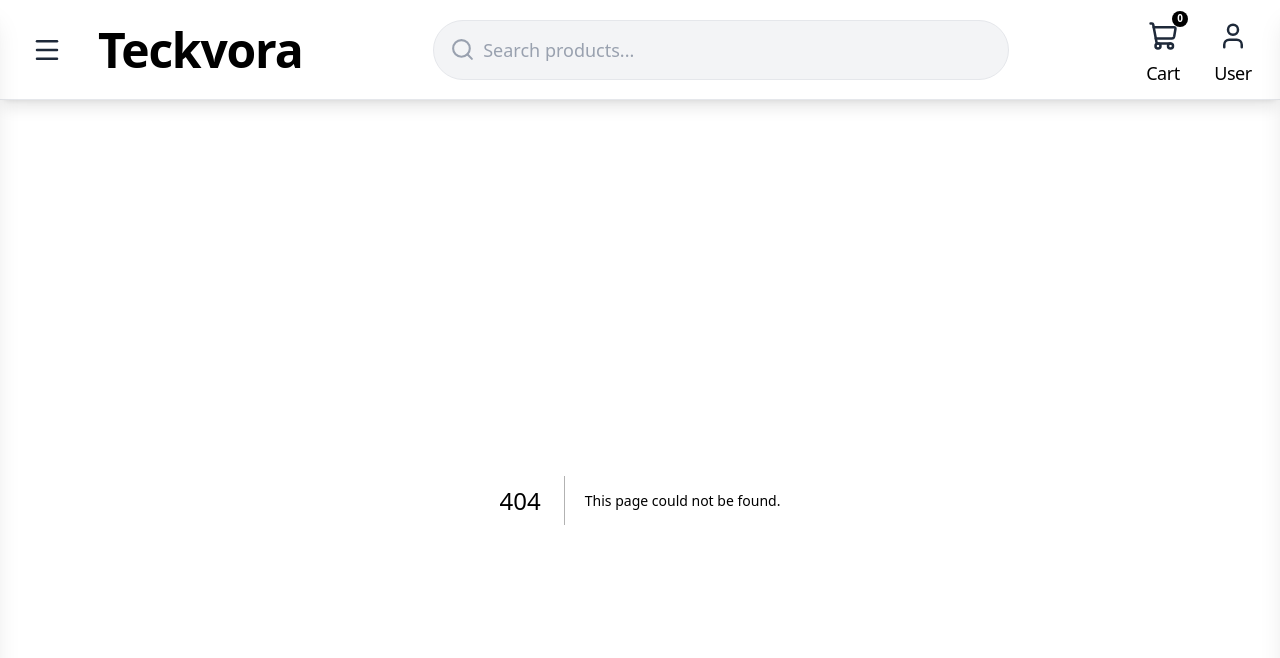
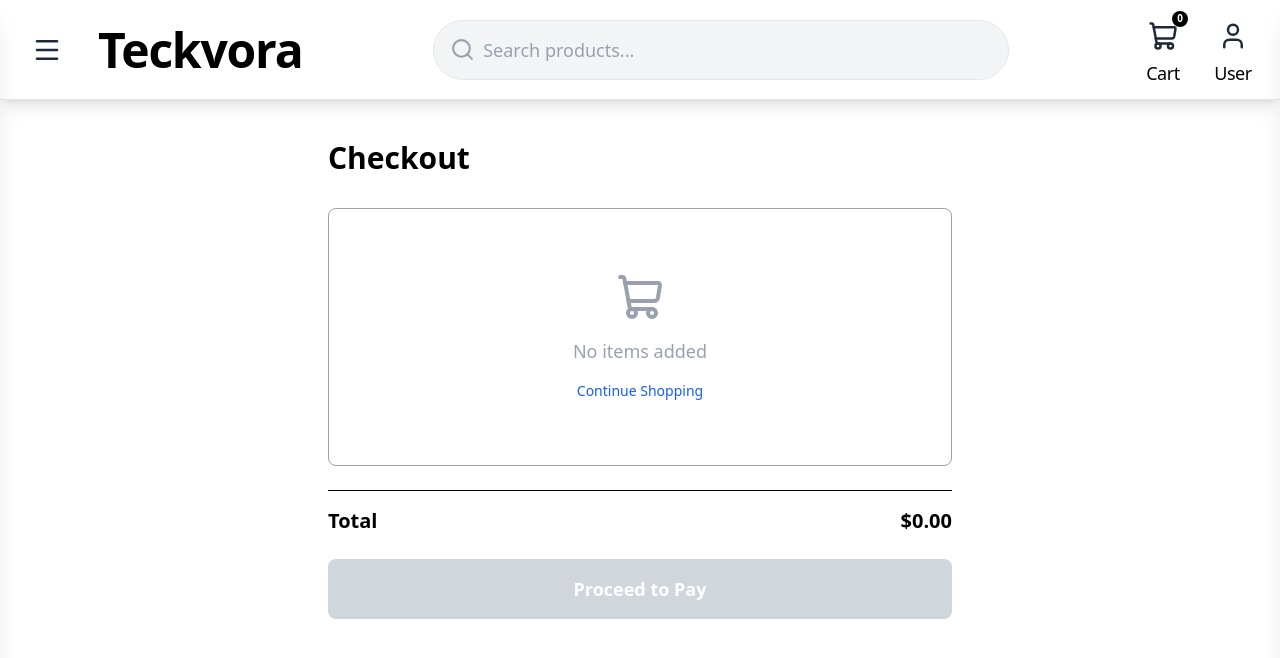
Before and after one commit to oghenetejirinowumi/CSC202-GROUP6-ECOMMERCE, a Next.js app in the folder frontend/: page /checkout in a window 1280 px wide. Before the commit this address had no page. Shown: the top 658 px of the page. Built offline with nearby package versions, Linux system fonts and the light colour scheme.

Commit message:
feat: checkout page

```diff
--- /dev/null
+++ b/frontend/app/checkout/page.tsx
@@ -0,0 +1,37 @@
+import Link from "next/link";
+import { ShoppingCart } from "lucide-react";
+
+const CheckoutPage = () => {
+    return (
+        <div className="max-w-2xl mx-auto px-6 py-10">
+
+            <h1 className="text-3xl font-bold mb-8">Checkout</h1>
+
+            {/* Empty state */}
+            <div className="border rounded-lg p-6 mb-6 flex flex-col items-center justify-center py-16 text-gray-400">
+                <ShoppingCart size={48} />
+                <p className="mt-4 text-lg">No items added</p>
+                <Link href="/" className="mt-4 text-blue-600 hover:underline text-sm">
+                    Continue Shopping
+                </Link>
+            </div>
+
+            {/* Total */}
+            <div className="flex justify-between items-center border-t pt-4 mb-6">
+                <span className="text-xl font-semibold">Total</span>
+                <span className="text-xl font-bold">$0.00</span>
+            </div>
+
+            {/* Proceed to Pay */}
+            <button
+                disabled
+                className="w-full py-4 rounded-lg text-white font-semibold text-lg bg-gray-300 cursor-not-allowed"
+            >
+                Proceed to Pay
+            </button>
+
+        </div>
+    );
+};
+
+export default CheckoutPage;
--- a/frontend/components/cart.tsx
+++ b/frontend/components/cart.tsx
@@ -1,9 +1,9 @@
 "use client";
 
 import { X, ShoppingCart } from "lucide-react";
+import Link from "next/link";  {/* ✅ import goes at the top */}
 
 const CartDrawer = ({ isOpen, onClose }) => {
-    // this will later be replaced with real cart items
     const cartItems = [];
 
     return (
@@ -11,12 +11,12 @@ const CartDrawer = ({ isOpen, onClose }) => {
             {/* Overlay */}
             {isOpen && (
                 <div
-                    className="fixed inset-0 bg-black bg-opacity-50 z-40"
+                    className="fixed inset-0 bg-black/30 z-40"
                     onClick={onClose}
                 />
             )}
 
-            {/* Drawer Panel — slides in from the RIGHT */}
+            {/* Drawer Panel */}
             <div className={`fixed top-0 right-0 h-full w-80 bg-white z-50 shadow-xl transform transition-transform duration-300 ${
                 isOpen ? "translate-x-0" : "translate-x-full"
             }`}>
@@ -35,13 +35,11 @@ const CartDrawer = ({ isOpen, onClose }) => {
                 {/* Cart Items */}
                 <div className="p-4">
                     {cartItems.length === 0 ? (
-                        // Empty cart message
                         <div className="flex flex-col items-center justify-center h-64 text-gray-400">
                             <ShoppingCart size={48} />
                             <p className="mt-4 text-lg">Your cart is empty</p>
                         </div>
                     ) : (
-                        // Cart items will go here later
                         <ul>
                             {cartItems.map((item) => (
                                 <li key={item.id}>{item.name}</li>
@@ -52,9 +50,12 @@ const CartDrawer = ({ isOpen, onClose }) => {
 
                 {/* Footer — Checkout Button */}
                 <div className="absolute bottom-0 left-0 right-0 p-4 border-t">
-                    <button className="w-full bg-blue-600 text-white py-3 rounded-md hover:bg-blue-700 transition-colors font-medium">
+                    <Link
+                        href="/checkout"
+                        className="block w-full bg-blue-600 text-white py-3 rounded-md hover:bg-blue-700 transition-colors font-medium text-center"
+                    >
                         Checkout
-                    </button>
+                    </Link>
                 </div>
 
             </div>
```
Also changed, not shown: 1 other file (tests, documents, lock files or other folders).
